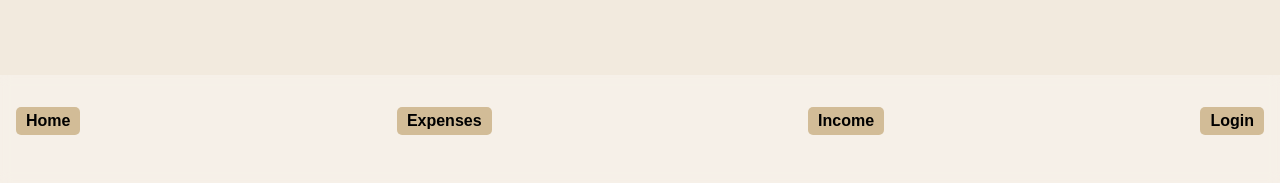
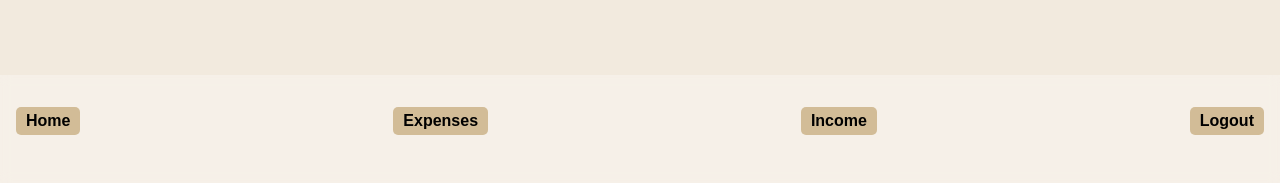
Before and after one commit to maliafecteau/tracking_app, a Flask app: page /expenses in a window 1280 px wide. Shown: the part 617-800 px from the top of the page. Run offline with Flask 3, Linux system fonts and the light colour scheme; a user stored in the database is signed in; data comes from the database, SQL or seed files in the repository.

Commit message:
hide nav and add logout
hide nav when user is not logged in, and change "login" option on nav to "logout",  directing user to splashpage rather than login page

```diff
--- a/blueprints/auth/routes.py
+++ b/blueprints/auth/routes.py
@@ -59,7 +59,7 @@ def register():
 @auth_bp.route("/logout")#route for logging out the user, allows only GET requests
 def logout():
     session.pop("user_id", None)
-    return redirect(url_for("auth.login"))
+    return redirect(url_for("auth.splashpage"))#remove the user ID from the session to log the user out and redirect to the splash page
 
 @auth_bp.route("/splashpage")
 def splashpage():
--- a/templates/base.html
+++ b/templates/base.html
@@ -23,12 +23,14 @@
                 {% endwith %}
                 {% block content %}{% endblock %}
             </main>
+            {% if session.get('user_id') %} <!-- this checks if the user is logged in by checking if there is a user_id in the session, if there is it will show the nav bar -->
             <nav> <!-- nav that can be moved to the top using styling with @media queries when screen gets larger-->
                 <a href="{{ url_for('auth.home') }}" title="Home">Home</a>
                 <a href="{{ url_for('expenses.expenses_view') }}" title="Expenses">Expenses</a>
                 <a href="{{ url_for('income.income_view') }}" title="Income">Income</a>
-                <a href="{{ url_for('auth.login') }}" title="Login">Login</a>
+                <a href="{{ url_for('auth.logout') }}" title="Logout">Logout</a>
             </nav>
+            {% endif %}
         </div>
     </body>
 </html>
```
